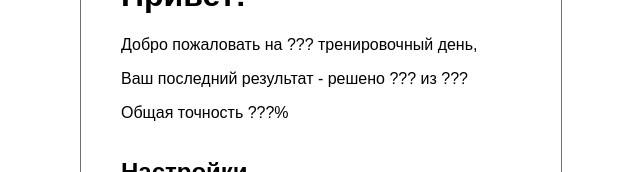
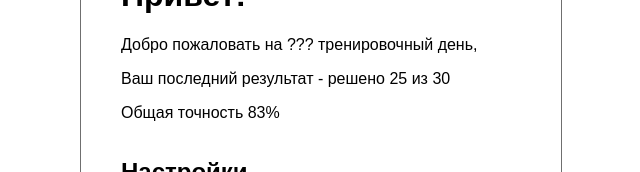
Before and after one commit to Mikhail-Martynenko/brain-trainer, a Vue app: page / in a window 1280 px wide. Shown: the part 125-297 px from the top of the page, without its empty margins (319-959 px from the left). Built offline with nearby package versions, Linux system fonts and the light colour scheme.

Commit message:
108033 feat: added sessionStore

```diff
--- a/src/components/GamePage.vue
+++ b/src/components/GamePage.vue
@@ -9,7 +9,7 @@
                         v-if="char === '_'"
                         class="equation-char"
                         :value="inputValues[index]"
-                        @input="updateInputValue(index, $event.target.value)"
+                        @input="updateInputValue(index, Number($event.target.value))"
                         required
                 />
                 <span v-else>{{ char }}</span>
@@ -39,13 +39,14 @@ import router from "@/router";
 import ModalResult from "@/components/ModalResult.vue";
 import generator from "@/domain/generator";
 
-const store = useStore();
+const taskStore = useStore('taskStore');
+const sessionStore = useStore('sessionStore');
 
-let currentTask: Task | null = store.state.currentTask;
+let currentTask: Task | null = taskStore.state.currentTask;
 const activeIndex = ref<number>(0); // Реактивная переменная для отслеживания активного индекса
 const digits = [1, 2, 3, 4, 5, 6, 7, 8, 9, 0];
 
-const helper = Object.values(currentTask?.answer as any)
+const helper = Object.values(currentTask?.answer as number[])
 
 const showModal = ref(false);
 const modalTitle = ref('');
@@ -57,7 +58,7 @@ const updateInputValue = (index: number, value: number) => {
     inputValues.value[index] = value;
 };
 
-const addDigit = (digit: any) => {
+const addDigit = (digit: number) => {
     const currentIndex = activeIndex.value;
     const inputElements = document.querySelectorAll('.equation-char');
     if (inputElements.length === 0 || currentIndex < 0 || currentIndex >= inputElements.length) return;
@@ -77,7 +78,6 @@ const showAnswer = () => {
     // currentAnswerArray.value = [...helper as number[]];
     // console.log(currentAnswerArray.value, 'after')
 }
-
 const focusFieldLeft = () => {
     const currentIndex = activeIndex.value;
     const inputElements = document.querySelectorAll('.equation-char');
@@ -98,17 +98,20 @@ const focusFieldRight = () => {
     activeIndex.value = newIndex;
     (inputElements[newIndex] as HTMLInputElement).focus();
 };
-// TODO должно отображаться модальное окно с результатами (верный/неверный ответ). После закрытия модального окна пользователь автоматически переходит к следующему примеру.
 const checkAnswer = () => {
     if (!currentTask) return;
     currentTask.answer = Object.values(inputValues.value)
+    console.log(Object.values(currentTask.answer), 'Решение на проверку')
     const isCorrect = game.resolver.checkTask(currentTask);
     if (isCorrect) {
         modalTitle.value = 'Верно!';
         showModal.value = true;
+        sessionStore.dispatch('incrementScore')
+
     } else {
         modalTitle.value = 'Неверно!';
         showModal.value = true;
+        sessionStore.dispatch('incrementMissed')
     }
 };
 
@@ -123,8 +126,8 @@ const generateNewTask = () => {
         allowedOperators: currentTask?.operators,
     };
     const newTask = generator.generateTask(params);
-    store.dispatch('setCurrentTask', newTask);
-    currentTask = store.state.currentTask;
+    taskStore.dispatch('setCurrentTask', newTask);
+    currentTask = taskStore.state.currentTask;
     console.log(currentTask)
 }
 
--- a/src/components/SettingsPage.vue
+++ b/src/components/SettingsPage.vue
@@ -4,18 +4,17 @@
             <h1>Привет!</h1>
             <div class="statistic_text">
                 <p>Добро пожаловать на ??? тренировочный день,</p>
-                <p>Ваш последний результат - решено ??? из ???</p>
-                <p>Общая точность ???%</p>
+                <p>Ваш последний результат - решено {{ lastSession.score }} из {{lastSession.score + lastSession.missed}}</p>
+                <p>Общая точность {{ sessionStore.getters.getAccuracy }}%</p>
             </div>
         </div>
         <form @submit.prevent="startGame">
-
             <h2>Настройки</h2>
             <input type="range" v-model.number="roundTime" min="1" max="15" />
             <span>Длительность {{ roundTime }} минут</span>
 
             <br>
-            <input type="range" v-model.number="selectedDifficulty" min="1" :max="difficulty" required />
+            <input type="range" v-model.number="selectedDifficulty" min="1" :max="maxDifficultyLevel" required />
             <span>Сложность {{ selectedDifficulty }}</span>
             <br>
             <div class="operators">
@@ -32,20 +31,24 @@
 <script setup lang="ts">
 import {ref} from 'vue';
 
-import {ALLOWED_OPERATORS, Operator, Task, GenerateTaskParams, difficulty} from '@/domain/domain';
+import {ALLOWED_OPERATORS, Operator, Task, GenerateTaskParams} from '@/domain/domain';
 import router from "@/router";
 import {useStore} from "vuex";
-import game from "@/domain/game";
+import game, {maxDifficultyLevel} from "@/domain/game";
 
-const store = useStore();
+const taskStore = useStore('taskStore');
+const sessionStore = useStore('sessionStore');
 
 let selectedOperators: Operator[] = [];
-const selectedDifficulty = ref(1);
+const selectedDifficulty = ref<number>(1);
 const roundTime = ref(7);
 
 const updateSelectedOperators = () => {
     selectedOperators = ALLOWED_OPERATORS.filter(operator => operator.checked).map(operator => operator);
 };
+
+const [lastSession] = sessionStore.state.sessions.slice(-1);
+console.log(lastSession)
 
 // Вычисляемые свойства
 const currentTask = ref<Task>({
@@ -56,17 +59,18 @@ const currentTask = ref<Task>({
     equation: '',
     complexity: 1,
 });
-
 const startGame = () => {
     const selectedOperatorSymbols = selectedOperators.map(operator => operator.label);
-    console.log(game, 'game')
+
     const params: GenerateTaskParams = {
         complexity: selectedDifficulty.value,
         allowedOperators: ALLOWED_OPERATORS.filter(operator => selectedOperatorSymbols.includes(operator.label)),
     };
+
     currentTask.value = game.generator.generateTask(params);
-    store.dispatch('setCurrentTask', currentTask.value);
+    taskStore.dispatch('setCurrentTask', currentTask.value);
 
+    sessionStore.dispatch('startSession', game.session);
     router.push({name: 'gamePage'});
 };
 
--- a/src/domain/domain.ts
+++ b/src/domain/domain.ts
@@ -3,14 +3,11 @@
 // eval('13 * 54 * 72 === 84240')
 
 // 2. Если eval использовать нельзя, то нужно использовать объекты ответов и интерфейсы
-export const difficulty = 10; // Уровень сложности
 export enum OperatorSymbol {
     PLUS,
     MINUS,
     MULTIPLY,
     DIVIDE,
-
-
     // POW
 }
 
@@ -96,6 +93,7 @@ export interface Session {
     startTime: Date;
     endTime: Date | null;
     score: number;
+    missed: number;
 }
 
 export interface Game {
--- a/src/domain/game.ts
+++ b/src/domain/game.ts
@@ -1,22 +1,24 @@
-import { reactive } from 'vue';
-import { Statistics, Session, Game } from '@/domain/domain';
+import {Statistics, Session, Game} from '@/domain/domain';
 import generator from '@/domain/generator';
 import resolver from '@/domain/resolver';
 
-const statistics: Statistics = reactive({
+export const maxDifficultyLevel = 10; // Максимальный уровень сложности
+
+const statistics: Statistics = {
     sessions: [],
-});
+};
 
 const session: Session = {
-    id: '',
+    id: Date.now().toString(),
     startTime: new Date(),
     endTime: null,
     score: 0,
+    missed: 0
 };
 
 const game: Game = {
     statistics,
-    config: { level: 1 },
+    config: {level: 1},
     session,
     generator,
     resolver,
--- a/src/main.ts
+++ b/src/main.ts
@@ -1,6 +1,11 @@
-import { createApp } from 'vue'
+import {createApp} from 'vue'
 import App from './App.vue'
 import router from './router'
 import store from './store/task'
+import sessionStore from "@/store/session";
 
-createApp(App).use(store).use(router).mount('#app')
+createApp(App)
+    .use(store, 'taskStore')
+    .use(sessionStore, 'sessionStore')
+    .use(router)
+    .mount('#app')
--- /dev/null
+++ b/src/store/session.ts
@@ -0,0 +1,49 @@
+import {createStore} from 'vuex';
+import {Session, Statistics} from "@/domain/domain";
+
+const sessionStore = createStore<Statistics>({
+    state: {
+        sessions: [
+            {
+                id: Date.now().toString(),
+                startTime: new Date(),
+                endTime: null,
+                score: 25,
+                missed: 5,
+            }
+        ],
+    },
+    getters: {
+        getLastSession: state => state.sessions[state.sessions.length - 1],
+        getAccuracy: (state) => {
+            const lastSession = state.sessions[state.sessions.length - 1];
+            if (!lastSession) return 0;
+            const total = lastSession.score + lastSession.missed;
+            if (total === 0) return 0;
+            return (lastSession.score / total) * 100 >> 0 ;
+        },
+    },
+    actions: {
+        startSession({state}, session: Session) {
+            state.sessions.push(session);
+            console.log(state, 'STATE')
+        },
+        endSession({state}, session: Session) {
+            const index = state.sessions.findIndex(s => s.id === session.id);
+            if (index === -1) return;
+            state.sessions.splice(index, 1, session);
+        },
+        incrementScore({state}) {
+            const lastSession = state.sessions[state.sessions.length - 1];
+            if (!lastSession) return;
+            lastSession.score += 1;
+        },
+        incrementMissed({state}) {
+            const lastSession = state.sessions[state.sessions.length - 1];
+            if (!lastSession) return;
+            lastSession.missed += 1;
+        },
+    }
+});
+
+export default sessionStore;
--- a/src/store/task.ts
+++ b/src/store/task.ts
@@ -5,7 +5,7 @@ interface AppState {
     currentTask: Task | null;
 }
 
-export default createStore<AppState>({
+const taskStore = createStore<AppState>({
     state: {
         currentTask: null,
     },
@@ -15,3 +15,4 @@ export default createStore<AppState>({
         },
     },
 });
+export default taskStore;
```
